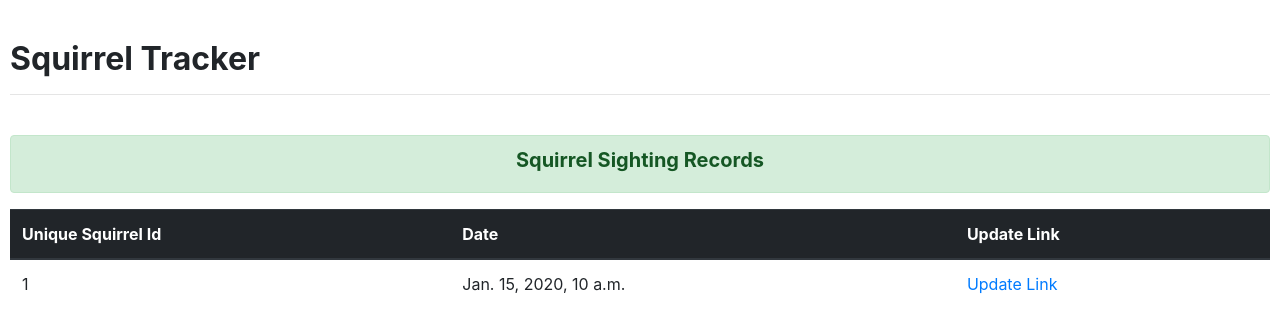
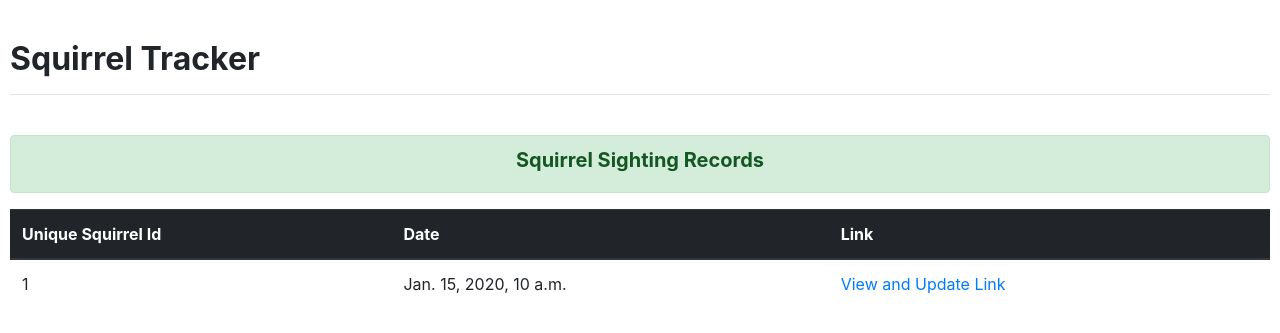
Before and after one commit to Wen-Wen-Columbia/Squirrel_Tracker, a Django app: template sightings/templates/sightings/list.html in a window 1280 px wide. Shown: the top 333 px of the page. Run offline with Django 3.2, Linux system fonts and the light colour scheme; the template is opened without the code that fills it: most values are stand-ins (such as "Sample title", 1, 10 or a date in 2020); some libraries are stand-ins or nearby versions.

Commit message:
Update list.html

```diff
--- a/sightings/templates/sightings/list.html
+++ b/sightings/templates/sightings/list.html
@@ -25,7 +25,7 @@
                                 <tr>
                                         <th scope = "col">Unique Squirrel Id</th>
                                         <th scope = "col">Date</th>
-                                        <th scope = "col">Update Link</th>
+                                        <th scope = "col">Link</th>
                                 </tr>
                         </thead>
 
@@ -34,7 +34,7 @@
                                 <tr>
                                         <td>{{ sight.Unique_Squirrel_Id }}</td>
                                         <td>{{ sight.Date }}</td>
-                                        <td><a href="{{sight.Unique_Squirrel_Id}}/">Update Link</a></td>
+                                        <td><a href="{{sight.Unique_Squirrel_Id}}/">View and Update Link</a></td>
                                 </tr>
                         {% endfor %}
                         </tbody>
```
